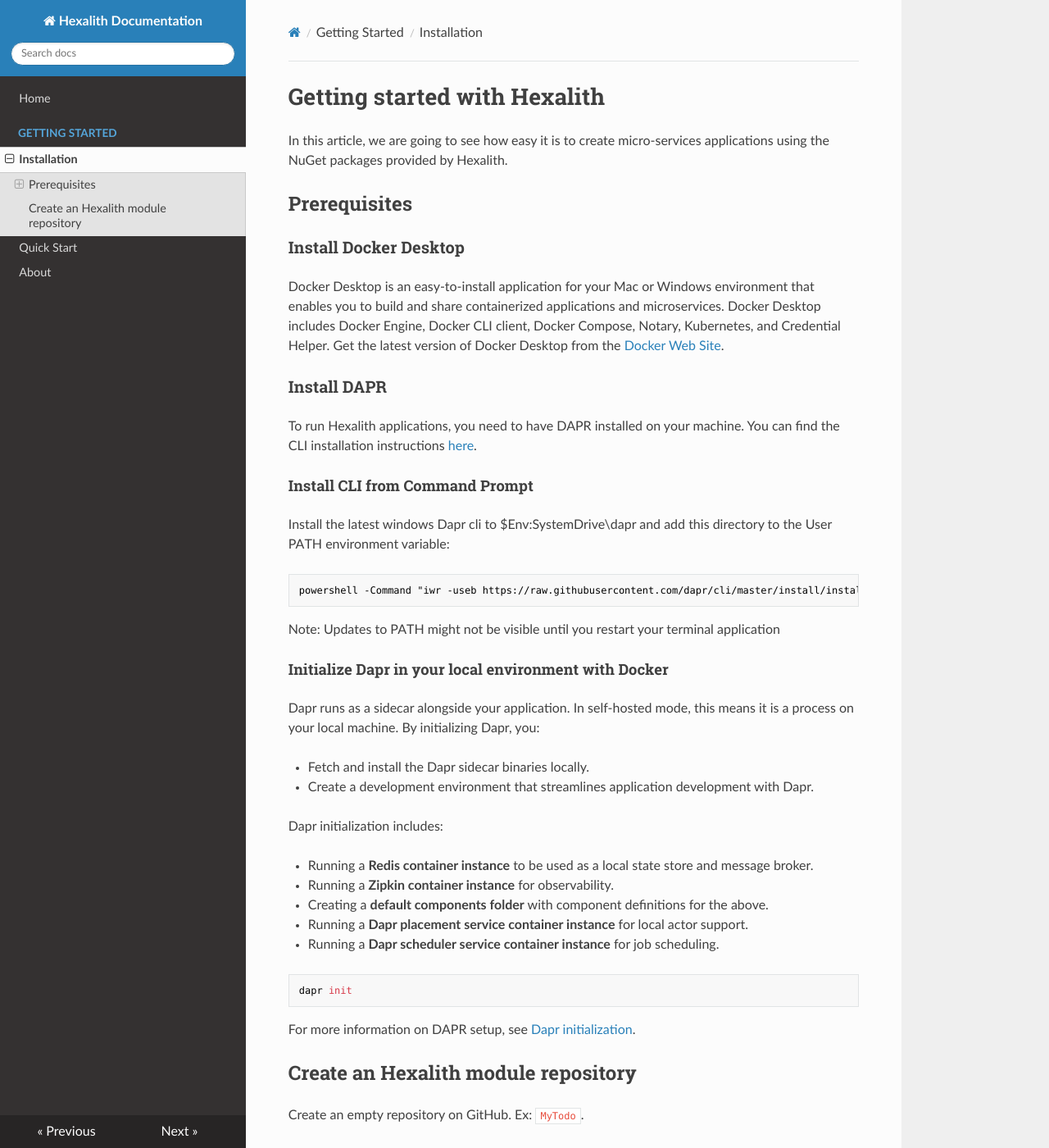
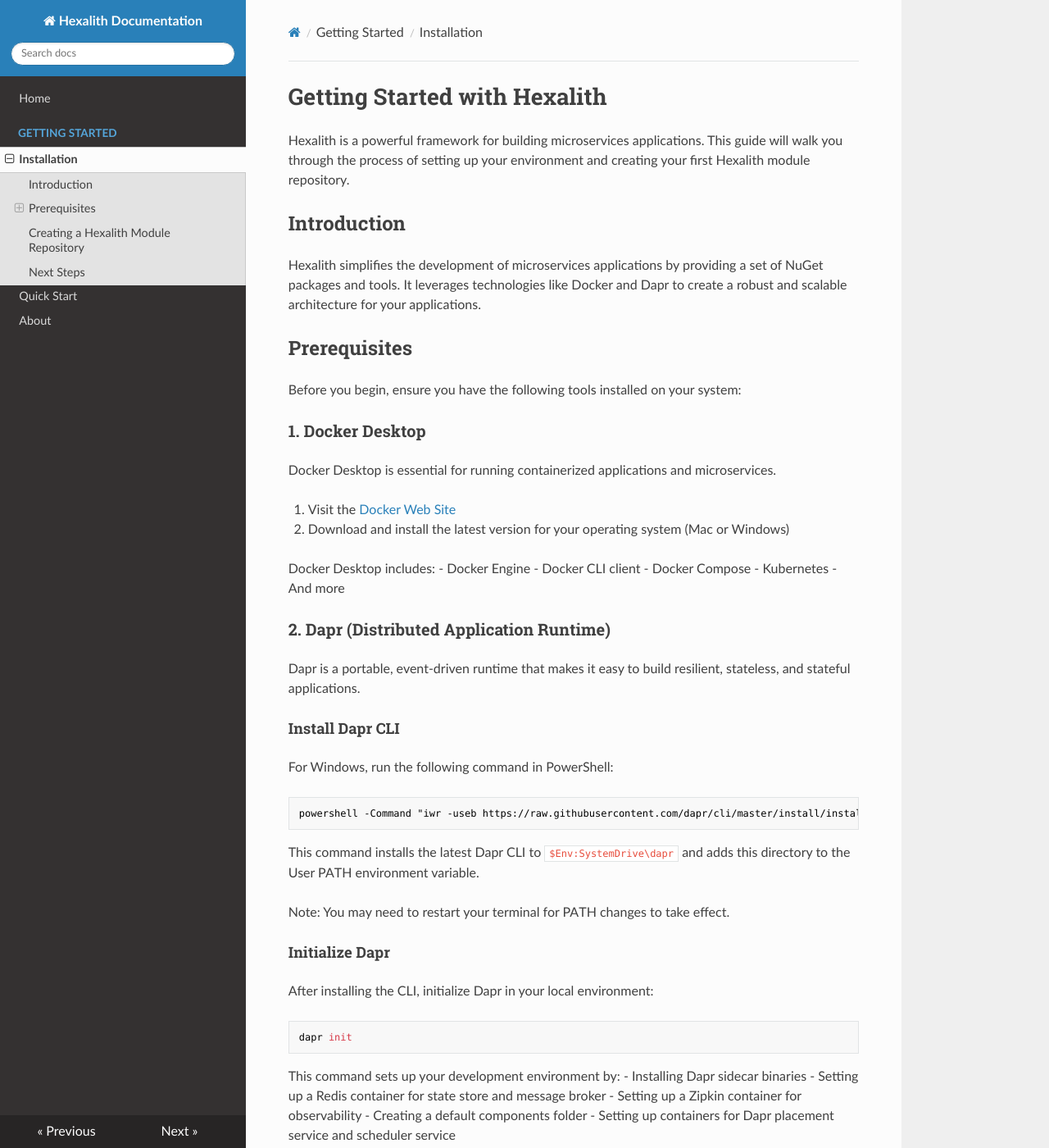
Before and after one commit to Hexalith/Hexalith.Docs, an MkDocs documentation site: the page built from docs/getting-started/installation.md, in a window 1280 px wide and 1400 px high. Shown: the whole window at 82% size. Built offline with MkDocs 1.6.1, drawn with Linux system fonts in a browser that asks for light colours; nearby versions of some CDN libraries; some of the changed text lies outside the part shown.

Commit message:
update docs

````diff
--- a/docs/getting-started/installation.md
+++ b/docs/getting-started/installation.md
@@ -1,81 +1,99 @@
-# Getting started with Hexalith
+# Getting Started with Hexalith
 
-In this article, we are going to see how easy it is to create micro-services applications using the NuGet packages provided by Hexalith.
+Hexalith is a powerful framework for building microservices applications. This guide will walk you through the process of setting up your environment and creating your first Hexalith module repository.
+
+## Introduction
+
+Hexalith simplifies the development of microservices applications by providing a set of NuGet packages and tools. It leverages technologies like Docker and Dapr to create a robust and scalable architecture for your applications.
 
 ## Prerequisites
 
-### Install Docker Desktop
+Before you begin, ensure you have the following tools installed on your system:
 
-Docker Desktop is an easy-to-install application for your Mac or Windows environment that enables you to build and share containerized applications and microservices. Docker Desktop includes Docker Engine, Docker CLI client, Docker Compose, Notary, Kubernetes, and Credential Helper.
-Get the latest version of Docker Desktop from the [Docker Web Site](https://www.docker.com/products/docker-desktop/).
+### 1. Docker Desktop
 
-### Install DAPR
+Docker Desktop is essential for running containerized applications and microservices.
 
-To run Hexalith applications, you need to have DAPR installed on your machine. You can find the CLI installation instructions [here](https://docs.dapr.io/getting-started/install-dapr-cli/).
+1. Visit the [Docker Web Site](https://www.docker.com/products/docker-desktop/)
+2. Download and install the latest version for your operating system (Mac or Windows)
 
-#### Install CLI from Command Prompt
-Install the latest windows Dapr cli to $Env:SystemDrive\dapr and add this directory to the User PATH environment variable:
+Docker Desktop includes:
+- Docker Engine
+- Docker CLI client
+- Docker Compose
+- Kubernetes
+- And more
+
+### 2. Dapr (Distributed Application Runtime)
+
+Dapr is a portable, event-driven runtime that makes it easy to build resilient, stateless, and stateful applications.
+
+#### Install Dapr CLI
+
+For Windows, run the following command in PowerShell:
+
 ```powershell
 powershell -Command "iwr -useb https://raw.githubusercontent.com/dapr/cli/master/install/install.ps1 | iex"
 ```
 
-Note: Updates to PATH might not be visible until you restart your terminal application
+This command installs the latest Dapr CLI to `$Env:SystemDrive\dapr` and adds this directory to the User PATH environment variable.
 
-#### Initialize Dapr in your local environment with Docker
-Dapr runs as a sidecar alongside your application. In self-hosted mode, this means it is a process on your local machine. By initializing Dapr, you:
+Note: You may need to restart your terminal for PATH changes to take effect.
 
-- Fetch and install the Dapr sidecar binaries locally.
-- Create a development environment that streamlines application development with Dapr.
+#### Initialize Dapr
 
-Dapr initialization includes:
-
-- Running a **Redis container instance** to be used as a local state store and message broker.
-- Running a **Zipkin container instance** for observability.
-- Creating a **default components folder** with component definitions for the above.
-- Running a **Dapr placement service container instance** for local actor support.
-- Running a **Dapr scheduler service container instance** for job scheduling.
+After installing the CLI, initialize Dapr in your local environment:
 
 ```
 dapr init
 ```
 
-For more information on DAPR setup, see [Dapr initialization](https://docs.dapr.io/getting-started/install-dapr-selfhost/).
+This command sets up your development environment by:
+- Installing Dapr sidecar binaries
+- Setting up a Redis container for state store and message broker
+- Setting up a Zipkin container for observability
+- Creating a default components folder
+- Setting up containers for Dapr placement service and scheduler service
 
-## Create an Hexalith module repository
+For more detailed information on Dapr setup, refer to the [Dapr initialization documentation](https://docs.dapr.io/getting-started/install-dapr-selfhost/).
 
-Create an empty repository on GitHub. Ex: `MyTodo`.
+## Creating a Hexalith Module Repository
 
-Clone the repository on your local machine.
+Follow these steps to set up your Hexalith module repository:
 
-```
-git clone https://github.com/{Organization}/MyTodo.git
-cd MyTodo
-git checkout main
-```
+1. Create an empty repository on GitHub (e.g., `MyTodo`)
 
-Add Hexalith submodule to your repository.
+2. Clone the repository to your local machine:
+   ```
+   git clone https://github.com/{Organization}/MyTodo.git
+   cd MyTodo
+   git checkout main
+   ```
 
-```
-git submodule add https://github.com/Hexalith/Hexalith.git
-cd Hexalith
-git checkout main
-cd ..
-```
+3. Add the Hexalith submodule to your repository:
+   ```
+   git submodule add https://github.com/Hexalith/Hexalith.git
+   cd Hexalith
+   git checkout main
+   cd ..
+   ```
 
-Add Hexalith client/server application submodule to your repository.
+4. Add the Hexalith client/server application submodule:
+   ```
+   git submodule add https://github.com/Hexalith/HexalithApp.git
+   cd HexalithApp
+   git checkout main
+   cd ..
+   ```
 
-```
-git submodule add https://github.com/Hexalith/HexalithApp.git
-cd HexalithApp
-git checkout main
-cd ..
-```
+5. (Optional) If you're using Azure Container App integrated authentication, add the Hexalith.EasyAuthentication submodule:
+   ```
+   git submodule add https://github.com/Hexalith/Hexalith.EasyAuthentication.git
+   cd Hexalith.EasyAuthentication
+   git checkout main
+   cd ..
+   ```
 
-If you use Azure Container App integrated authentication, add Hexalith.EasyAuthentication submodule to your repository.
+## Next Steps
 
-```
-git submodule add https://github.com/Hexalith/Hexalith.EasyAutehtication.git
-cd Hexalith.EasyAuthentication
-git checkout main
-cd ..
-```
+Now that you have set up your environment and created a Hexalith module repository, you're ready to start building your microservices application. Refer to the other documentation sections for guidance on how to develop, test, and deploy your Hexalith-based application.
````
Also changed, not shown: docs/index.md (+33 -4 lines).
